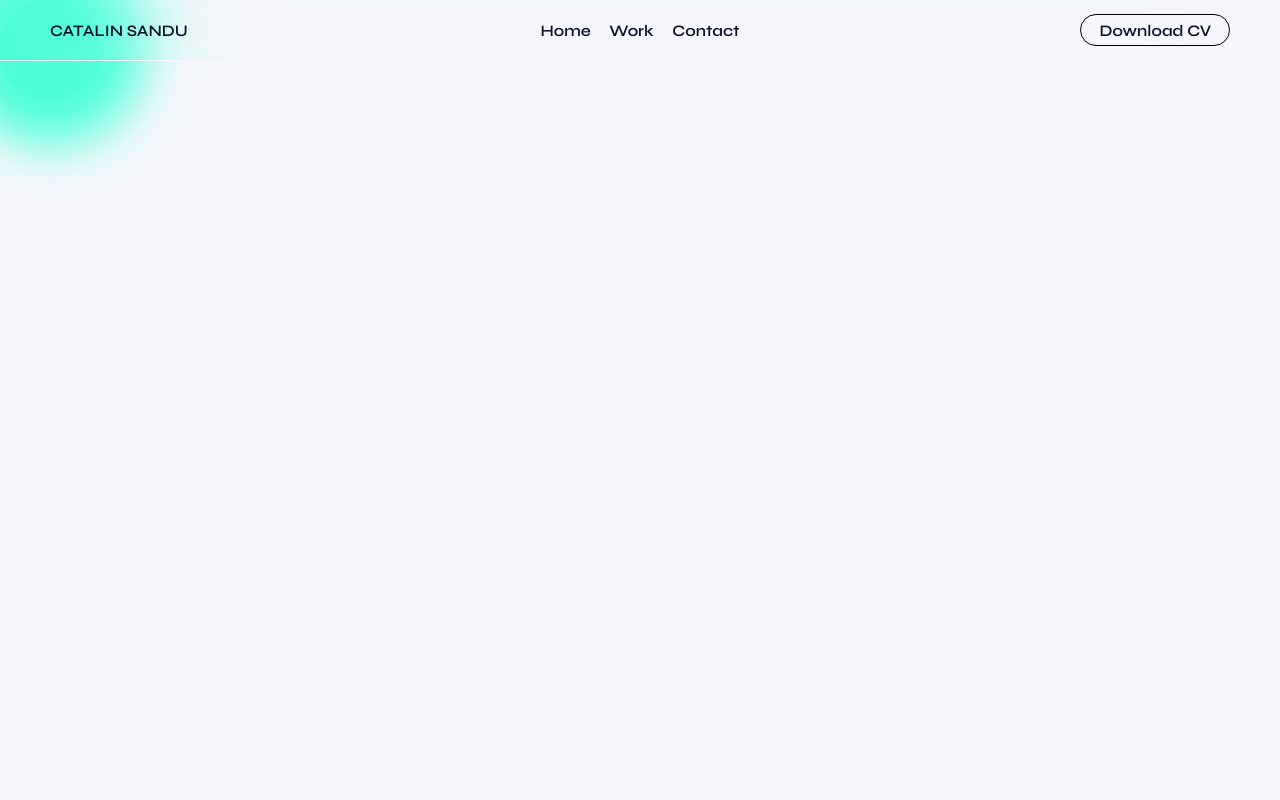
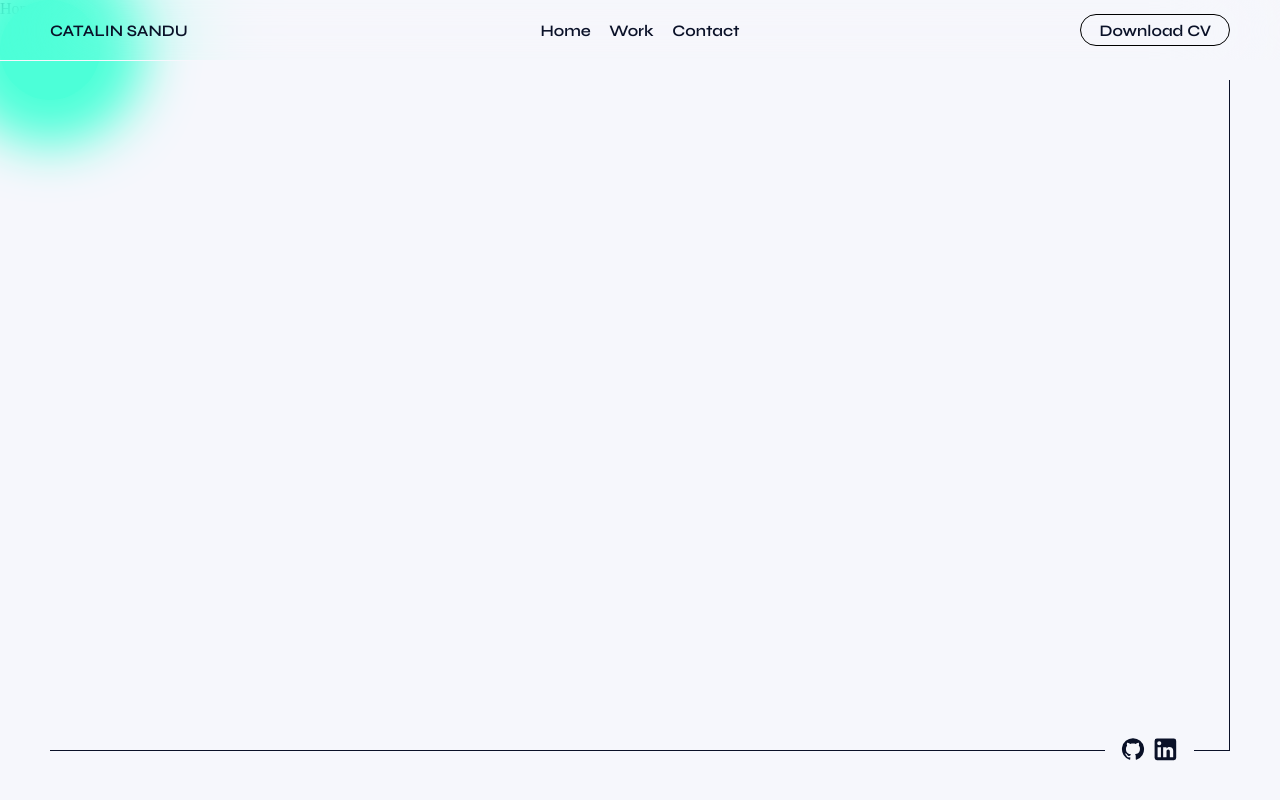
Before and after one commit to sanducata/Web-development-portfolio, a React (Create React App) app: page / in a window 1280 px wide. Built offline with nearby package versions, Linux system fonts and the light colour scheme.

Commit message:
Added the social links icons and modified navbar

```diff
--- a/package.json
+++ b/package.json
@@ -3,6 +3,10 @@
   "version": "0.1.0",
   "private": true,
   "dependencies": {
+    "@emotion/react": "^11.9.3",
+    "@emotion/styled": "^11.9.3",
+    "@mui/icons-material": "^5.8.4",
+    "@mui/material": "^5.9.1",
     "@testing-library/jest-dom": "^5.16.4",
     "@testing-library/react": "^13.3.0",
     "@testing-library/user-event": "^13.5.0",
--- a/src/App.js
+++ b/src/App.js
@@ -1,11 +1,15 @@
 import CustomCursor from "./components/CustomCursor/CustomCursor";
+import Home from "./components/Home/Home";
 import Navbar from "./components/Navbar/Navbar";
+import SocialLinks from "./components/SocialLinks/SocialLinks";
 
 function App() {
   return (
     <>
       <CustomCursor />
       <Navbar />
+      <SocialLinks />
+      <Home />
     </>
   );
 }
--- /dev/null
+++ b/src/components/Home/Home.js
@@ -0,0 +1,7 @@
+import "./style.css";
+
+function Home() {
+  return <div>Home</div>;
+}
+
+export default Home;
--- a/src/components/Navbar/Navbar.js
+++ b/src/components/Navbar/Navbar.js
@@ -1,32 +1,9 @@
-import { useEffect, useRef, useState } from "react";
 import "./style.css";
 
 function Navbar() {
-  const navbar = useRef(null);
-  const [lastScroll, setLastScroll] = useState(0);
-
-  useEffect(() => {
-    window.addEventListener("scroll", () => {
-      const currentScroll = window.pageYOffset;
-
-      if (
-        currentScroll > lastScroll &&
-        !navbar.current.classList.contains("navbarHidden")
-      ) {
-        navbar.current.classList.add("navbarHidden");
-      } else if (
-        currentScroll < lastScroll &&
-        navbar.current.classList.contains("navbarHidden")
-      ) {
-        navbar.current.classList.remove("navbarHidden");
-      }
-
-      setLastScroll(currentScroll);
-    });
-  }, [lastScroll]);
   return (
     <>
-      <div className="navbar" ref={navbar}>
+      <div className="navbar">
         <div className="logoDiv">
           <div className="logo">CATALIN SANDU</div>
         </div>
--- a/src/components/Navbar/style.css
+++ b/src/components/Navbar/style.css
@@ -10,14 +10,9 @@
   height: 60px;
   display: flex;
   padding: 0 50px 0 50px;
-  transition: all 0.3s ease;
   z-index: 1001;
   backdrop-filter: blur(55px);
   border-bottom: 1px solid #f6f7fc;
-}
-
-.navbarHidden {
-  transform: translate3d(0, -100%, 0);
 }
 
 .logoDiv {
--- /dev/null
+++ b/src/components/SocialLinks/SocialLinks.js
@@ -0,0 +1,33 @@
+import "./style.css";
+
+import LinkedInIcon from "@mui/icons-material/LinkedIn";
+import GitHubIcon from "@mui/icons-material/GitHub";
+
+function SocialLinks() {
+  return (
+    <div className="socialBorders">
+      <div className="rightDiv"></div>
+      <div className="leftDiv"></div>
+      <div>
+        <a
+          className="socialLinksA"
+          href="https://www.linkedin.com/in/catalin-sandu-15076b138/"
+          target="_blank"
+          rel="noreferrer"
+        >
+          <LinkedInIcon className="icon" />
+        </a>
+        <a
+          className="socialLinksA"
+          href="https://github.com/sanducata"
+          target="_blank"
+          rel="noreferrer"
+        >
+          <GitHubIcon className="icon" />
+        </a>
+      </div>
+    </div>
+  );
+}
+
+export default SocialLinks;
--- /dev/null
+++ b/src/components/SocialLinks/style.css
@@ -0,0 +1,49 @@
+.socialBorders {
+  position: fixed;
+  top: 80px;
+  left: 50px;
+  width: calc(100% - 100px);
+  height: calc(100vh - 130px);
+  z-index: 1001;
+}
+
+.rightDiv {
+  width: 35px;
+  height: calc(100vh - 130px);
+  border-right: 1px solid #0a1128;
+  border-bottom: 1px solid #0a1128;
+  position: fixed;
+  right: 50px;
+}
+
+.leftDiv {
+  width: calc(100% - 225px);
+  height: calc(100vh - 130px);
+  border-bottom: 1px solid #0a1128;
+  position: fixed;
+  left: 50px;
+}
+
+.socialLinksA {
+  position: absolute;
+  color: #0a1128;
+  transition: transform 0.3s ease;
+}
+
+.socialLinksA:hover {
+  transform: translateY(-4px);
+}
+
+.socialLinksA:nth-child(1) {
+  right: 50px;
+  bottom: -18px;
+}
+
+.socialLinksA:nth-child(2) {
+  right: 85px;
+  bottom: -15px;
+}
+
+.socialLinksA:nth-child(1) .icon {
+  font-size: 180%;
+}
```
Also changed, not shown: src/components/Home/style.css (added), 1 other file (tests, documents, lock files or other folders).
